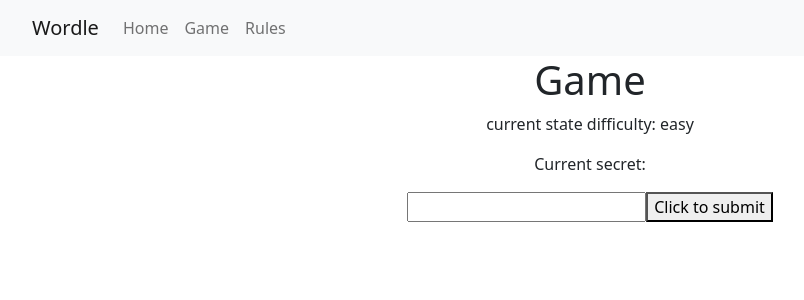
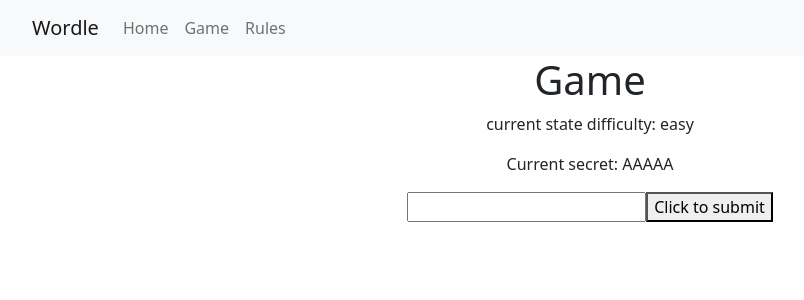
Before and after one commit to ruijiex/ruijie_xiao_lingya_hu_project2, a React (Create React App) app: page /game/easy in a window 1280 px wide. Shown: the top 300 px of the page, without its empty margins (50-854 px from the left). Built offline with nearby package versions, Linux system fonts and the light colour scheme.

Commit message:
Game and Wordle Integrate Prototype

```diff
--- a/src/components/Game.js
+++ b/src/components/Game.js
@@ -1,9 +1,10 @@
 import React from 'react';
+import { useState } from 'react';
 import { useParams } from 'react-router-dom';
-import NavigationBar from './NavigationBar';
 import { useDispatch, useSelector } from 'react-redux';
 import changeDifficultyAction from '../actions/changeDifficultyAction';
-import { useState } from 'react';
+import NavigationBar from './NavigationBar';
+import Wordle from '../game/wordle';
 
 export default function Game() {
   const dispatch = useDispatch();
@@ -12,6 +13,18 @@
   if (stateDifficulty !== difficulty) {
     dispatch(changeDifficultyAction(difficulty));
   }
+
+  const difficultyMap = new Map([
+    ['easy', 5],
+    ['medium', 6],
+    ['hard', 7],
+  ]);
+  const level = difficultyMap.has(difficulty)
+    ? difficultyMap.get(difficulty) : 5;
+
+  const wordle = new Wordle(level);
+  const secret = wordle.getSecret();
+
   const [inputWord, setInputWord] = useState('');
   const [guessedWords, setGuessedWords] = useState([]);
   const handleSubmit = (e) => {
@@ -21,7 +34,6 @@
   };
 
   // TODO
-  const secret = '';
   return (
     <div>
       <NavigationBar />
@@ -44,7 +56,7 @@
         {guessedWords.map((value, index) => {
           // TODO
           // return letter state
-          return <li key={index}>{value}</li>;
+          return <li key={index}>{value} {wordle.guess(value)}</li>;
         })}
       </ul>
     </div>
--- a/src/game/wordle.js
+++ b/src/game/wordle.js
@@ -1,6 +1,4 @@
-const fs = require("fs");
-
-const WORD_LIBRARY = "./library.txt";
+// const WORD_LIBRARY = "./library.txt";
 
 class Wordle {
   library = new Map();  // library: Map { k:Array }, k is word length
@@ -11,7 +9,24 @@
 
   constructor(difficulty) {
     if (difficulty !== undefined) this.difficulty = difficulty;  // difficulty: word length { easy:5, medium:6, hard:7 }
-    const words = fs.readFileSync(WORD_LIBRARY).toString().split('\n');
+
+    // function getWords(url) {
+    //   return fetch(url)
+    //     .then(res => res.text())
+    //     .then(text => Promise.resolve(text));
+    // }
+
+    const words = [
+      "AAAAA", "BBBBB", "CCCCC",
+      "DDDDDD", "EEEEEEE", "FFFFFF",
+      "GGGGGGG", "HHHHHHH", "IIIIIII", "JJJJJJJ", "KKKKKKK"
+    ];
+    // const urls = [WORD_LIBRARY];
+    // Promise.all(urls.map(getWords))
+    //   .then(text => {
+    //     for (const word of text.toString().split('\n'))
+    //       words.push(word);
+    //   });
 
     for (const word of words) {
       const k = word.length;
@@ -36,8 +51,12 @@
     this.secret = words[Math.floor(Math.random() * words.length)];
   }
 
+  getSecret() {
+    return this.secret;
+  }
+
   guess(word) {
-    if (word.length != this.difficulty) return [];
+    if (word.length !== this.difficulty) return [];
 
     const maps = new Map();  // secret frequency map
     for (const char of this.secret) {
```
